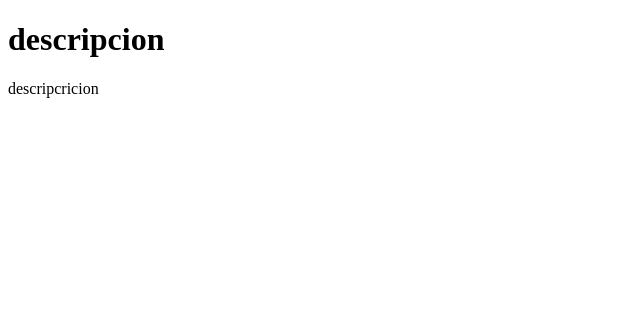
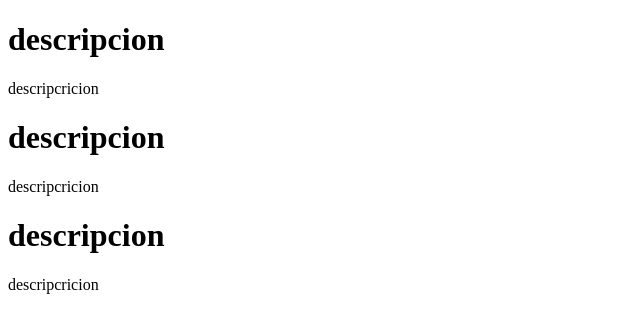
Before and after one commit to carlosJO-1988/practica, a plain HTML site: page index.html in a window 1280 px wide. Shown: the whole page, without its empty margins (0-640 px from the left). Drawn offline with Linux system fonts and the light colour scheme.

Commit message:
Update index.html

```diff
--- a/index.html
+++ b/index.html
@@ -8,5 +8,9 @@
 <body>
     <h1>descripcion</h1>
     <p>descripcricion</p>
+    <h1>descripcion</h1>
+    <p>descripcricion</p>
+    <h1>descripcion</h1>
+    <p>descripcricion</p>
 </body>
 </html>
```
